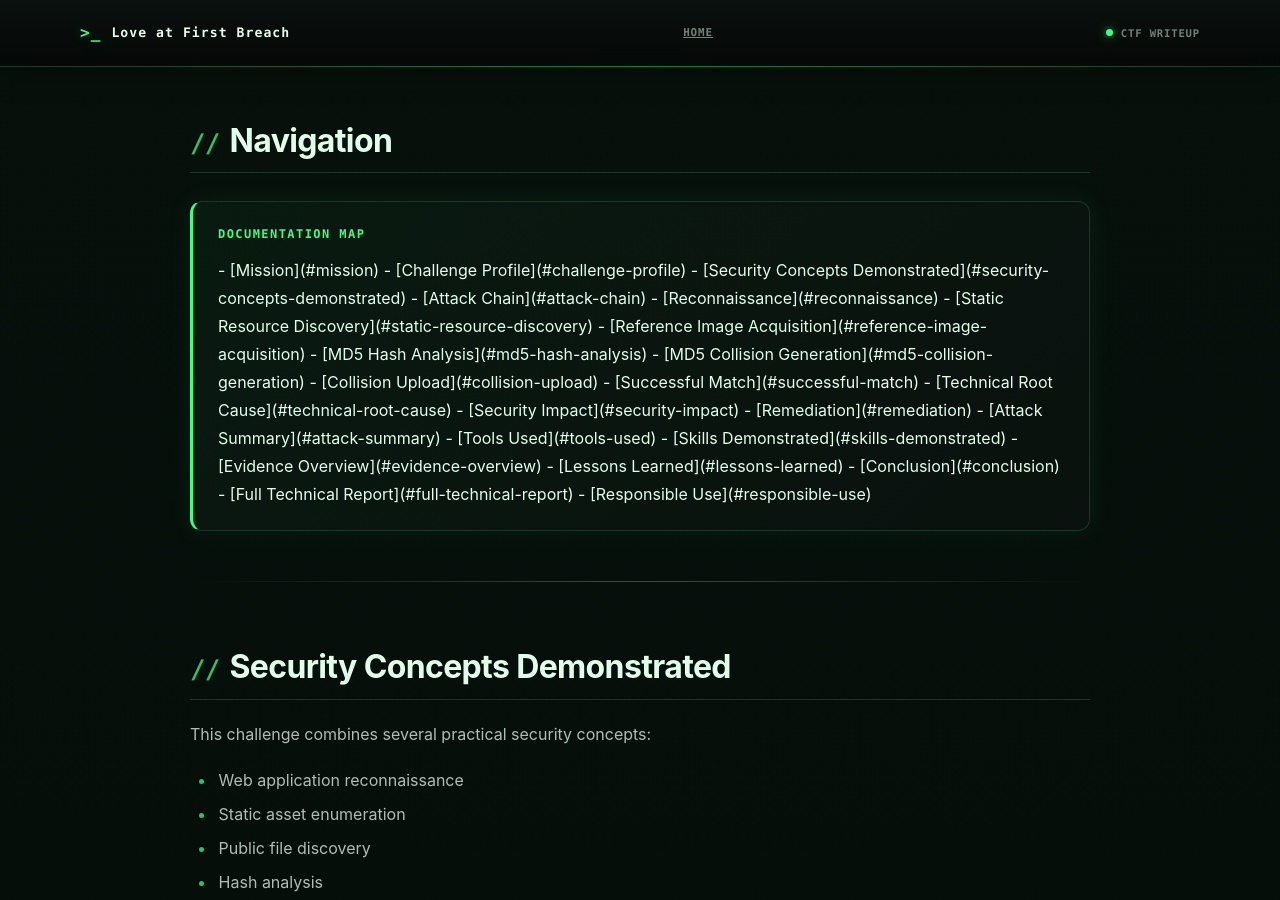
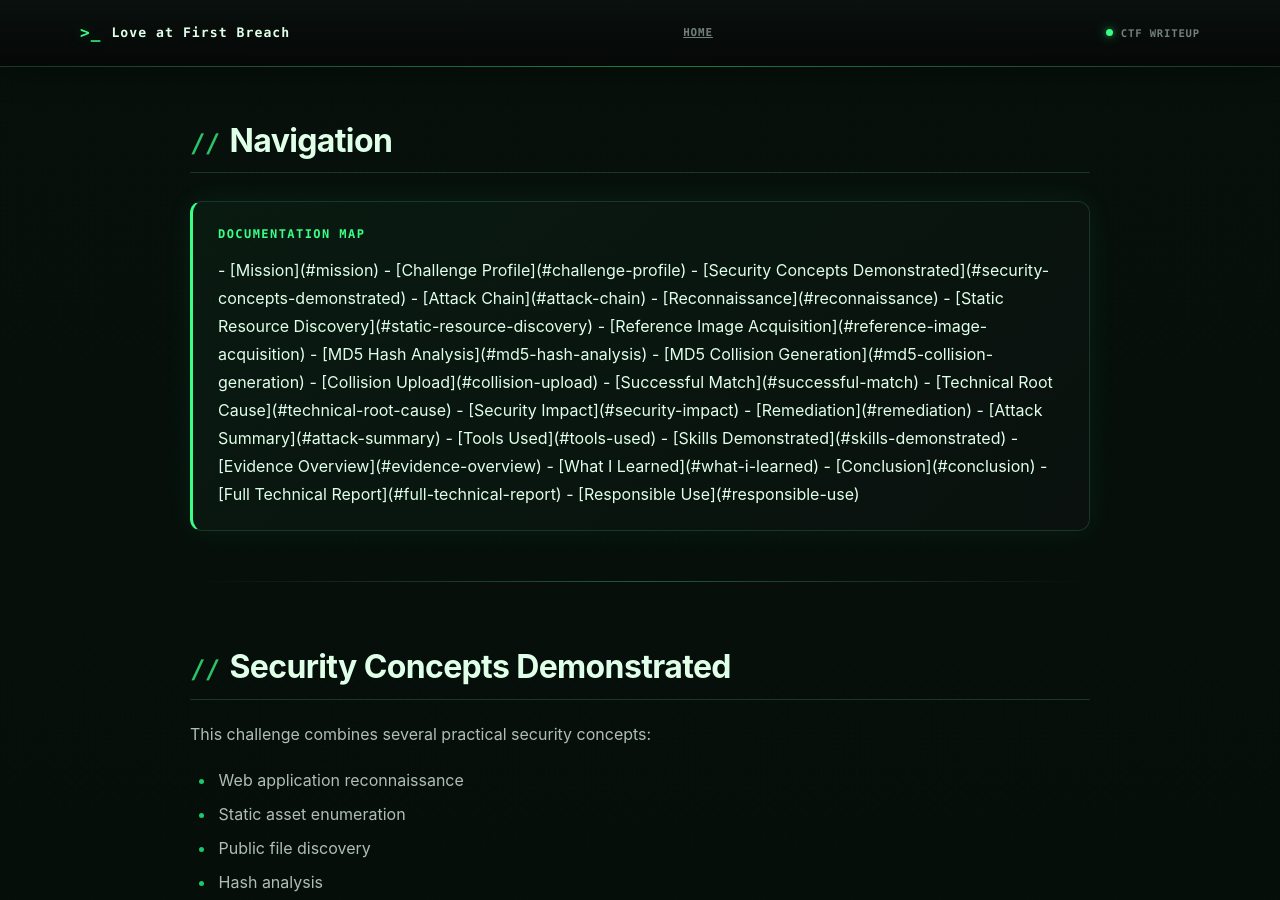
Before and after one commit to anurag-rvnkr1/When-Hearts-Collide-TryHackMe-Walkthrough, a Jekyll site: the page built from docs/index.md, in a window 1280 px wide and 900 px high, scrolled down 2007 px. Built offline with Jekyll 4.4.1, drawn with Linux system fonts in a browser that asks for light colours.

Commit message:
Rename 'Lessons Learned' to 'What I Learned'

```diff
--- a/docs/index.md
+++ b/docs/index.md
@@ -129,13 +129,12 @@ Flag Captured
 - [Tools Used](#tools-used)
 - [Skills Demonstrated](#skills-demonstrated)
 - [Evidence Overview](#evidence-overview)
-- [Lessons Learned](#lessons-learned)
+- [What I Learned](#what-i-learned)
 - [Conclusion](#conclusion)
 - [Full Technical Report](#full-technical-report)
 - [Responsible Use](#responsible-use)
 
 </div>
-
 ---
 
 ## Security Concepts Demonstrated
```
